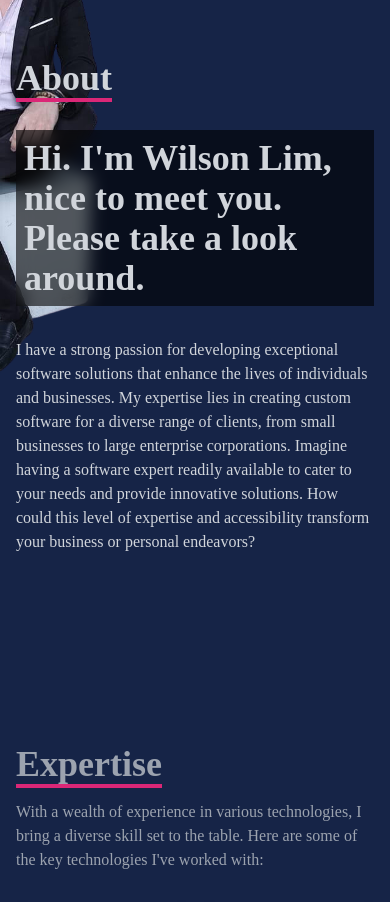
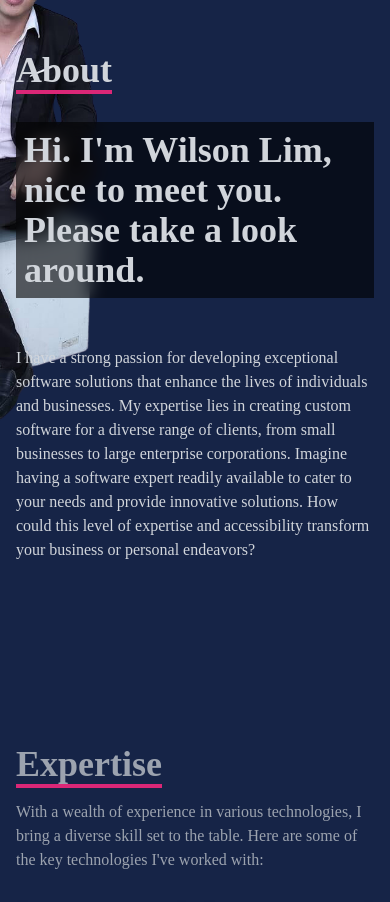
Before and after one commit to LIMW95/Portfolio, a React (Create React App) app: page / in a window 390 px wide. Shown: the part 960-1862 px from the top of the page. Built offline with nearby package versions, Linux system fonts and the light colour scheme.

Commit message:
adjusted image in mobile view

```diff
--- a/src/components/About.js
+++ b/src/components/About.js
@@ -12,11 +12,11 @@ const About = () => {
               About
             </p>
           </div>
-          <div className='absolute left-0 top-14 transform -translate-y-1/2 -translate-x-1/2 md:w-[40%] sm:-[20%] z-[10]'>
+          <div className='absolute left-0 top-28 transform -translate-y-1/2 -translate-x-1/2 md:w-[40%] sm:-[20%] z-[10]'>
             <img src={Sit} alt='face' className='w-full h-auto'/>
           </div>
         </div>
-        <div className='max-w-[1000px] w-full grid sm:grid-cols-2 gap-8 px-4 relative z-[15]'>
+        <div className='max-w-[1000px] w-full grid sm:grid-cols-2 gap-12 px-4 relative z-[15]'>
           <div className='sm:text-right text-4xl font-bold'>
           <p className='intersecting-text'>Hi. I'm Wilson Lim, nice to meet you. Please take a look around.</p>
           </div>
```
